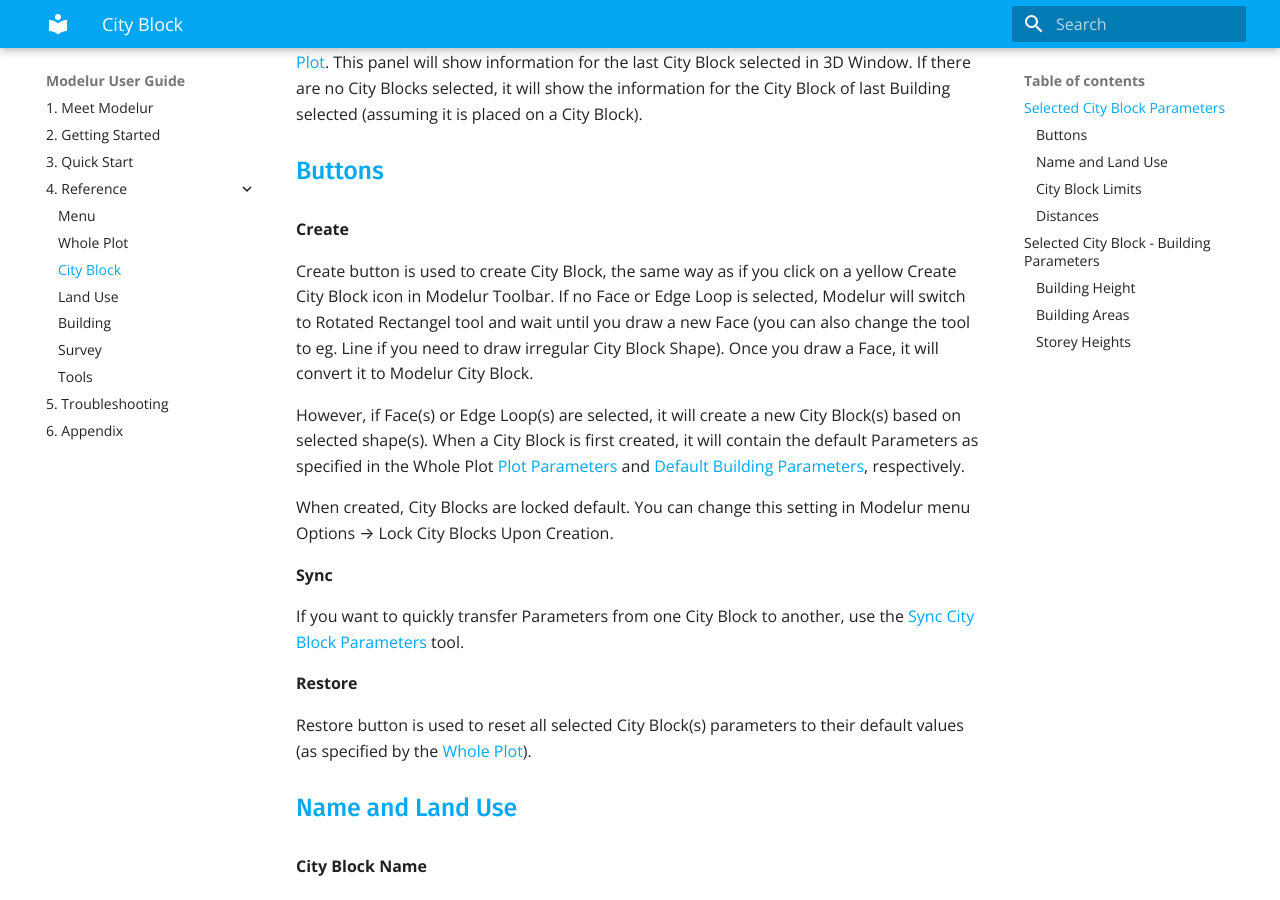
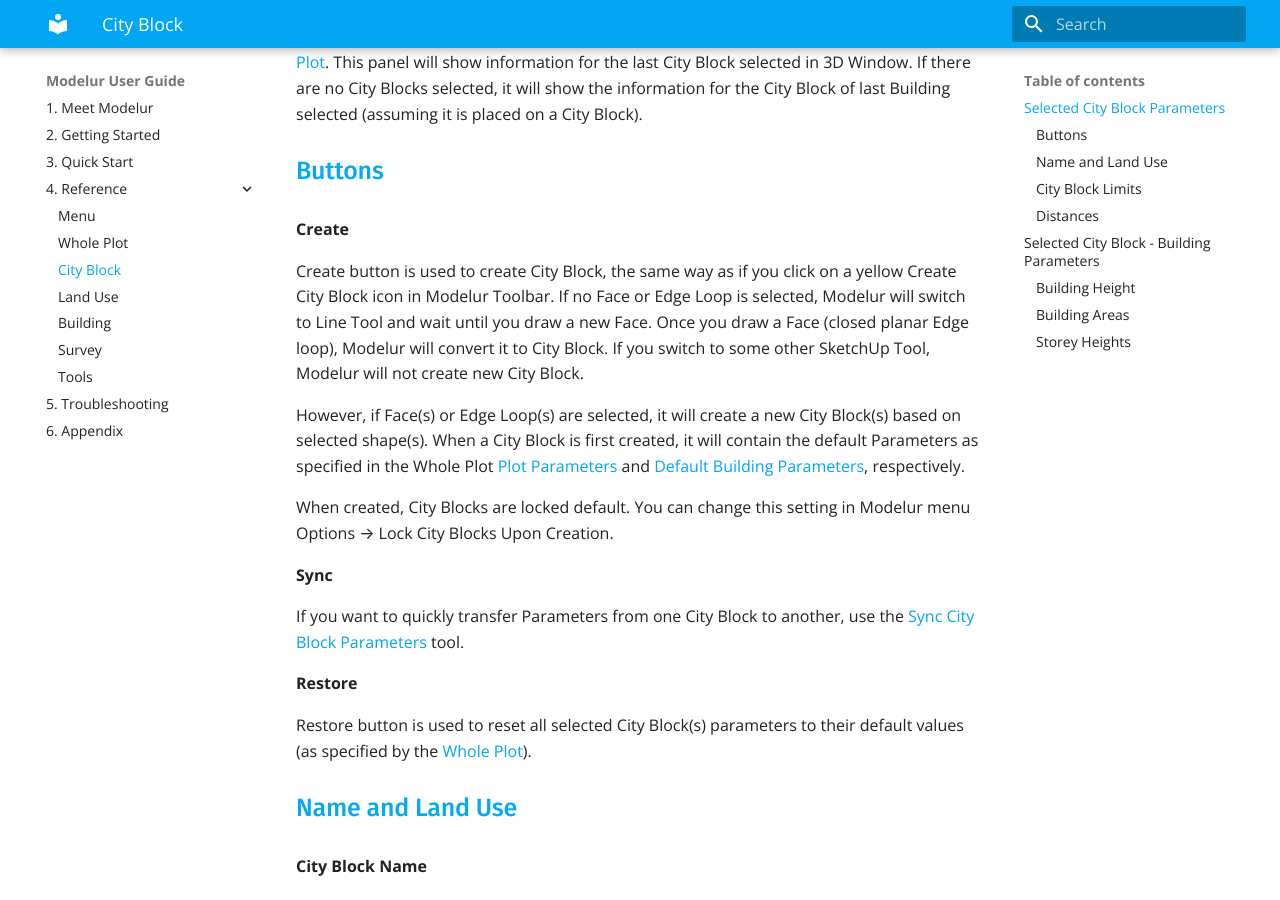
Before and after one commit to Modelur/docs, an MkDocs documentation site: the page built from docs/reference/city_block.md, in a window 1280 px wide and 900 px high, scrolled down 1419 px. Built offline with MkDocs 1.6.1 and Material for MkDocs 9.7.7, drawn with Linux system fonts in a browser that asks for light colours; old or Windows-style settings are respelled for this version of MkDocs.

Commit message:
Improved City Block description.

```diff
--- a/docs/reference/city_block.md
+++ b/docs/reference/city_block.md
@@ -14,7 +14,7 @@
 
 **Create**
 
-Create button is used to create City Block, the same way as if you click on a yellow Create City Block icon in Modelur Toolbar. If no Face or Edge Loop is selected, Modelur will switch to Rotated Rectangel tool and wait until you draw a new Face (you can also change the tool to eg. Line if you need to draw irregular City Block Shape). Once you draw a Face, it will convert it to Modelur City Block.
+Create button is used to create City Block, the same way as if you click on a yellow Create City Block icon in Modelur Toolbar. If no Face or Edge Loop is selected, Modelur will switch to Line Tool and wait until you draw a new Face. Once you draw a Face (closed planar Edge loop), Modelur will convert it to City Block. If you switch to some other SketchUp Tool, Modelur will not create new City Block.
 
 However, if Face(s) or Edge Loop(s) are selected, it will create a new City Block(s) based on selected shape(s). When a City Block is first created, it will contain the default Parameters as specified in the Whole Plot [Plot Parameters](whole_plot/#plot-parameters) and [Default Building Parameters](whole_plot/#default-building-parameters), respectively.
 
```
